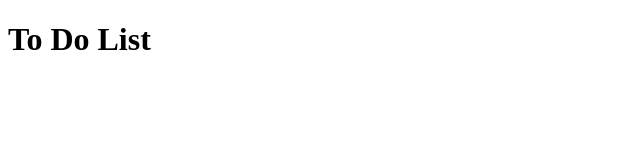
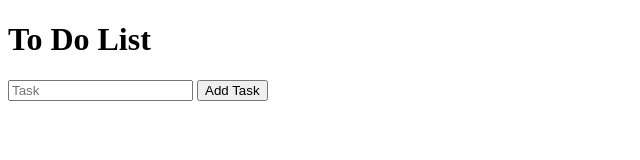
Before and after one commit to amischroeder/weekend-challenge-3, a website: page public/index.html in a window 1280 px wide. Shown: the whole page, without its empty margins (0-640 px from the left). Drawn offline with nearby package versions, Linux system fonts and the light colour scheme; files whose address does not match are found by name.

Commit message:
add task input field and button and start script

```diff
--- a/package.json
+++ b/package.json
@@ -10,8 +10,8 @@
   },
   "devDependencies": {},
   "scripts": {
-    "test": "echo \"Error: no test specified\" && exit 1"
-    // "start": "node server/server.js"
+    "test": "echo \"Error: no test specified\" && exit 1",
+    "start": "node server/server.js"
   },
   "repository": {
     "type": "git",
--- a/public/index.html
+++ b/public/index.html
@@ -8,5 +8,11 @@
     </head>
     <body>
         <h1>To Do List</h1>
+        <div id="addTask">
+            <input type="text" id="taskIn" placeholder="Task">
+            <button id="addButton">Add Task</button>
+        </div>
+        <div id="taskList">
+        </div>
     </body>
 </html>
```
